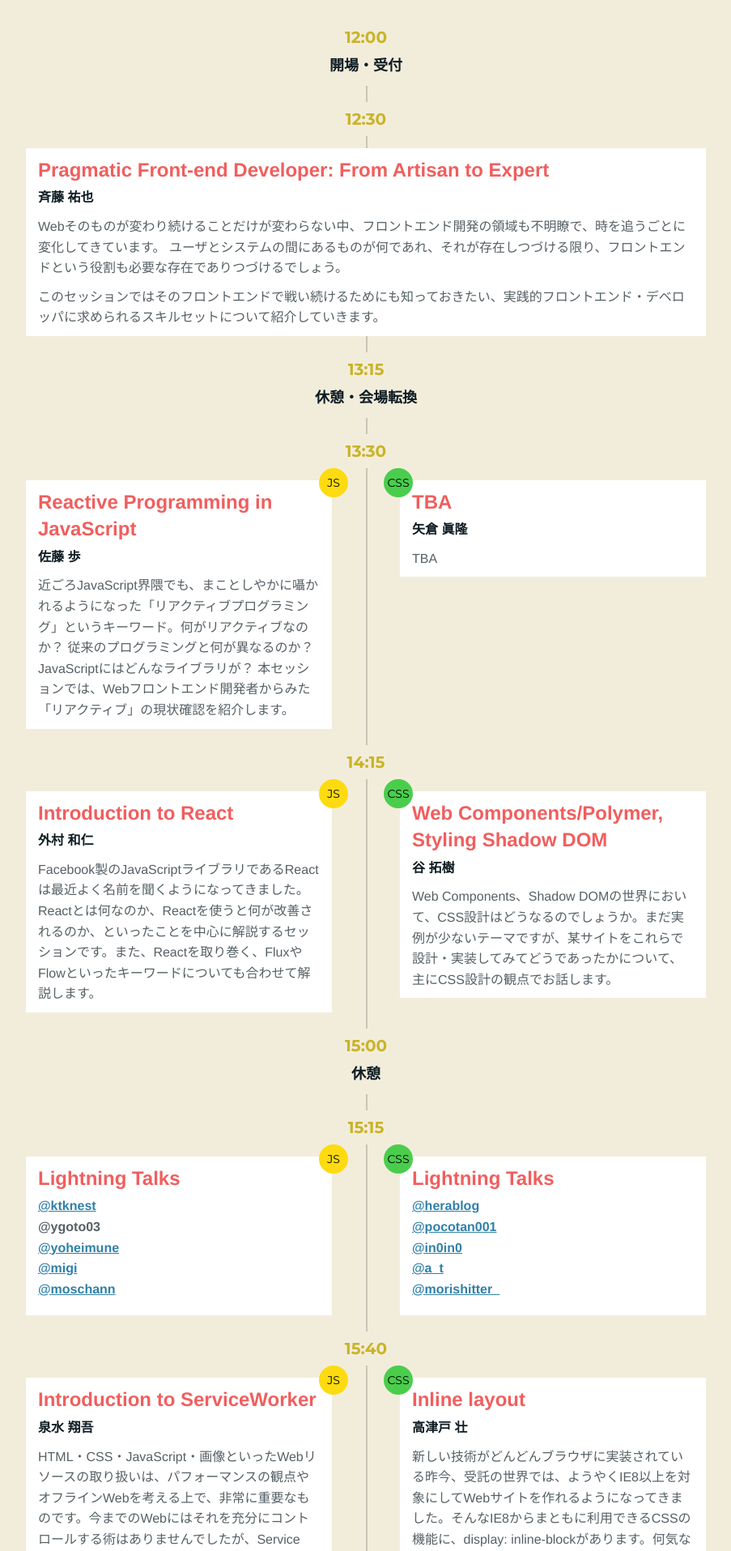
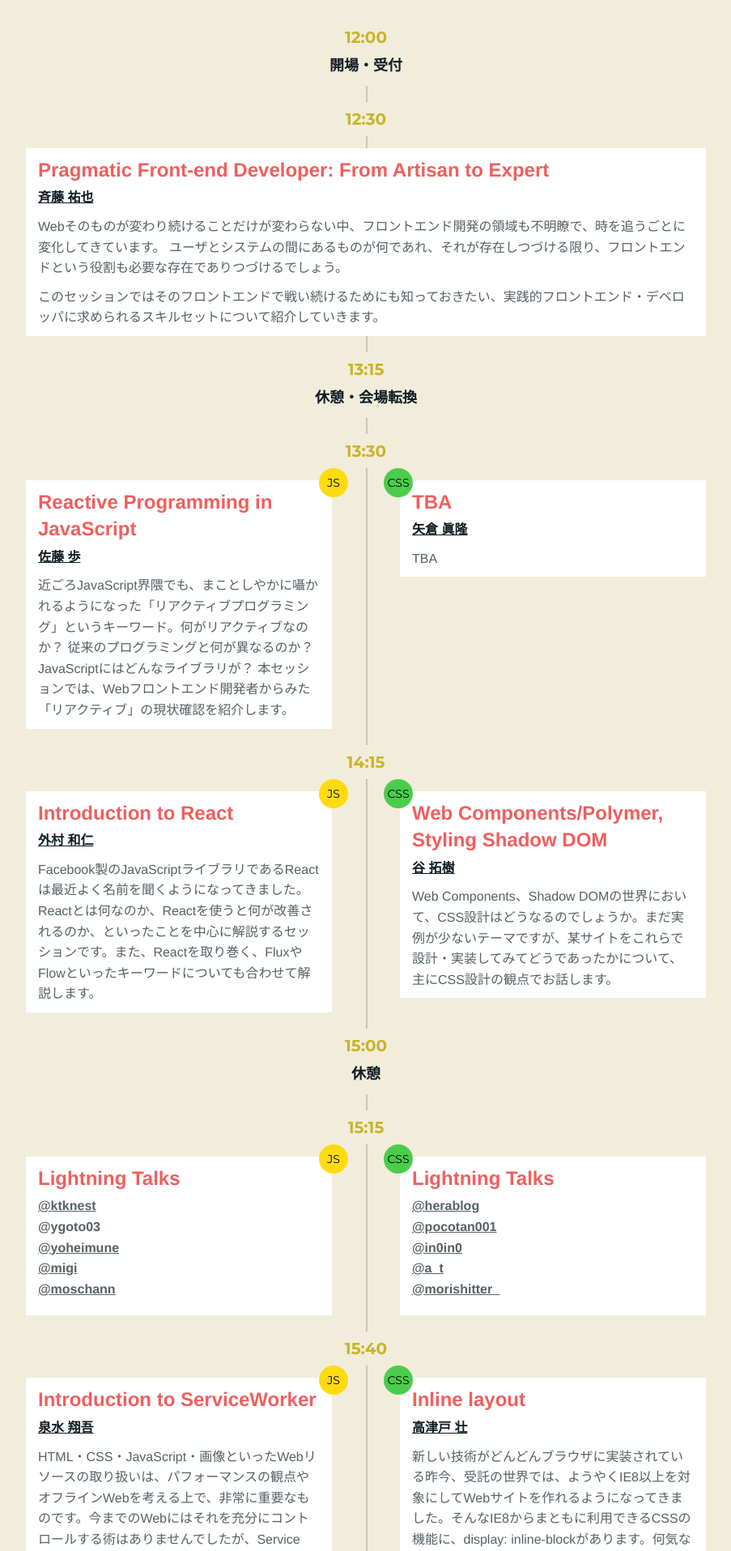
Before and after one commit to frontrend/frontrend.github.io, a Jekyll site: the page conference/schedule.html, which Jekyll copies as it is, in a window 1280 px wide. Shown: the part 400-2315 px from the top of the page at 81% size, without its empty margins (188-1091 px from the left). Built offline with Jekyll 4.4.1, drawn with Linux system fonts in a browser that asks for light colours; some web fonts are replaced; Markdown is read by kramdown in place of the engine named in the settings.

Commit message:
Set link to speakers

```diff
--- a/conference/schedule.html
+++ b/conference/schedule.html
@@ -55,7 +55,7 @@
           <dd class="timetable__content">
             <div class="session" id="saito">
               <h3 class="session__title">Pragmatic Front-end Developer: From Artisan to Expert</h3>
-              <p class="session__speaker"><a href="./speakers.html#saito"></a>斉藤 祐也</p>
+              <p class="session__speaker"><a href="./speakers.html#saito">斉藤 祐也</a></p>
               <div class="session__content">
                 <p>Webそのものが変わり続けることだけが変わらない中、フロントエンド開発の領域も不明瞭で、時を追うごとに変化してきています。
     ユーザとシステムの間にあるものが何であれ、それが存在しつづける限り、フロントエンドという役割も必要な存在でありつづけるでしょう。</p>
@@ -73,7 +73,7 @@
           <dd class="timetable__content is-js">
             <div class="session" id="ayumu">
               <h3 class="session__title">Reactive Programming in JavaScript</h3>
-              <p class="session__speaker">佐藤 歩</p>
+              <p class="session__speaker"><a href="./speakers.html#ayumu">佐藤 歩</a></p>
               <div class="session__content">
                 <p>近ごろJavaScript界隈でも、まことしやかに囁かれるようになった「リアクティブプログラミング」というキーワード。何がリアクティブなのか？ 従来のプログラミングと何が異なるのか？ JavaScriptにはどんなライブラリが？ 本セッションでは、Webフロントエンド開発者からみた「リアクティブ」の現状確認を紹介します。</p>
               </div>
@@ -82,7 +82,7 @@
           <dd class="timetable__content is-css">
             <div class="session" id="yakura">
               <h3 class="session__title">TBA</h3>
-              <p class="session__speaker">矢倉 眞隆</p>
+              <p class="session__speaker"><a href="./speakers.html#yakura">矢倉 眞隆</a></p>
               <div class="session__content">
                 <p>TBA</p>
               </div>
@@ -92,7 +92,7 @@
           <dd class="timetable__content is-js">
             <div class="session" id="hokamura">
               <h3 class="session__title">Introduction to React</h3>
-              <p class="session__speaker">外村 和仁</p>
+              <p class="session__speaker"><a href="./speakers.html#hokamura">外村 和仁</a></p>
               <div class="session__content">
                 <p>
                   Facebook製のJavaScriptライブラリであるReactは最近よく名前を聞くようになってきました。Reactとは何なのか、Reactを使うと何が改善されるのか、といったことを中心に解説するセッションです。また、Reactを取り巻く、FluxやFlowといったキーワードについても合わせて解説します。
@@ -103,7 +103,7 @@
           <dd class="timetable__content is-css">
             <div class="session" id="tani">
               <h3 class="session__title">Web Components/Polymer, Styling Shadow DOM</h3>
-              <p class="session__speaker">谷 拓樹</p>
+              <p class="session__speaker"><a href="./speakers.html#tani">谷 拓樹</a></p>
               <div class="session__content">
                 <p>Web Components、Shadow DOMの世界において、CSS設計はどうなるのでしょうか。まだ実例が少ないテーマですが、某サイトをこれらで設計・実装してみてどうであったかについて、主にCSS設計の観点でお話します。</p>
               </div>
@@ -150,7 +150,7 @@
           <dd class="timetable__content is-js">
             <div class="session" id="sensui">
               <h3 class="session__title">Introduction to ServiceWorker</h3>
-              <p class="session__speaker">泉水 翔吾</p>
+              <p class="session__speaker"><a href="./speakers.html#sensui">泉水 翔吾</a></p>
               <div class="session__content">
                 <p>HTML・CSS・JavaScript・画像といったWebリソースの取り扱いは、パフォーマンスの観点やオフラインWebを考える上で、非常に重要なものです。今までのWebにはそれを充分にコントロールする術はありませんでしたが、Service Workerがついにそれを実現します。
     本セッションではService Workerのコンセプト及び、予想される様々なユースケースを紹介します。</p>
@@ -159,7 +159,7 @@
           <dd class="timetable__content is-css">
             <div class="session" id="takatsudo">
               <h3 class="session__title">Inline layout</h3>
-              <p class="session__speaker">高津戸 壮</p>
+              <p class="session__speaker"><a href="./speakers.html#takatsudo">高津戸 壮</a></p>
               <div class="session__content">
                 <p>新しい技術がどんどんブラウザに実装されている昨今、受託の世界では、ようやくIE8以上を対象にしてWebサイトを作れるようになってきました。そんなIE8からまともに利用できるCSSの機能に、display: inline-blockがあります。何気なく使っているこのインラインブロックですが、よくよく考えると、このインラインブロックを初め、文中に配置される画像や、displayがinlineである要素群がどのようにレイアウトされるのか、はっきりと理解していないことに私は気づきました。</p>
                 <p>行の中で行われるレイアウトがどのように決定されるのか、正確に仕様を理解することで、私のモヤっとした悩みはいくつか解消されました。まったくもって目新しい内容ではありませんが、普段何気なく使っているCSSの機能を詳しく確認してみます。</p>
@@ -170,7 +170,7 @@
           <dd class="timetable__content is-js">
             <div class="session" id="ago">
               <h3 class="session__title">JavaScriptテストの疑問、お答えします。</h3>
-              <p class="session__speaker">吾郷 協</p>
+              <p class="session__speaker"><a href="./speakers.html#ago">吾郷 協</a></p>
               <div class="session__content">
                 <p>近年、JavaScriptのテストは大きく進化していますが、それでも現場ではまだまだJavaScriptのテストに対する疑問が多く語られています。
     このセッションでは「テストってほんとうに必要？」、「あんまり意味がある気がしないんだけど。。。」、「どこまでやればいいの？」、「UIのテストはやらないって言うけど、JavaScriptだとほとんどUIだよね？」、「で、今手元にあるコードをどうしたら良いの？」、「なんでJavaScriptのテストってこんなに面倒なの？」と言った疑問を元に、その内容に答えていきたいと思います。</p>
@@ -180,7 +180,7 @@
           <dd class="timetable__content is-css">
             <div class="session" id="koji">
               <h3 class="session__title">Evaluating CSS</h3>
-              <p class="session__speaker">石本 光司</p>
+              <p class="session__speaker"><a href="./speakers.html#koji">石本 光司</a></p>
               <div class="session__content">
                 <p>何千行もあるCSS、複数人で開発するCSS、3ヶ月前に書いた自分のCSS、これらのコードを常にどんな状態か把握していますか？それを解決するために必要なのが<a href="http://www.stylestats.org/" target="_blank">StyleStats</a>です。本セッションではStyleStatsの開発背景や使い方を説明し、よりよいCSSを書くための道標として使ってもらえれば幸いです。</p>
               </div>
@@ -196,7 +196,7 @@
           <dd class="timetable__content">
             <div class="session" id="simurai">
               <h3 class="session__title">Styling Atom (Editor)</h3>
-              <p class="session__speaker">Simurai</p>
+              <p class="session__speaker"><a href="./speakers.html#simurai">Simurai</a></p>
               <div class="session__content">
                 <p>
                   <a href="https://atom.io/" target="_blank">Atom.io</a>エディタはデスクトップ・アプリケーションのようにインストールできますが、HTMLやCSS(LESS)、JavaScript(CoffeeScript)などのWeb技術によって作成されています。このセッションではAtomのUIコンポーネント、CSSアーキテクチャ、そして実際にどのようにスタイルの衝突を避けつつ、見た目をテーマを使って変更するかについて紹介します。
--- a/conference/styles/main.css
+++ b/conference/styles/main.css
@@ -891,6 +891,9 @@
     font-weight: 700;
     font-size: 1.4rem
 }
+.session__speaker a {
+  color: inherit;
+}
 
 @media only screen and (min-width: 1000px) {
     .session__speaker {
```
Also changed, not shown: conference/index.html (+10 -10 lines).
